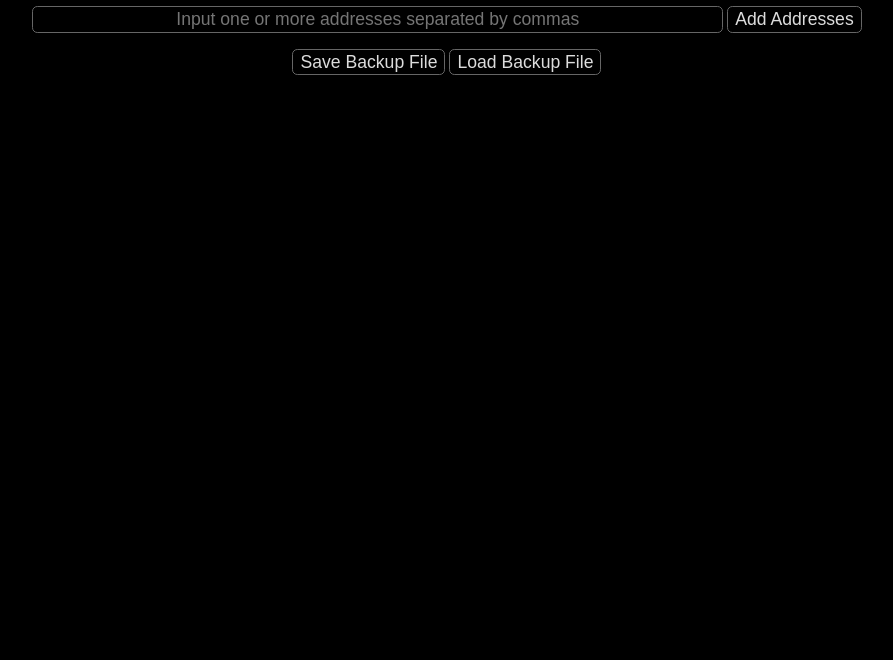
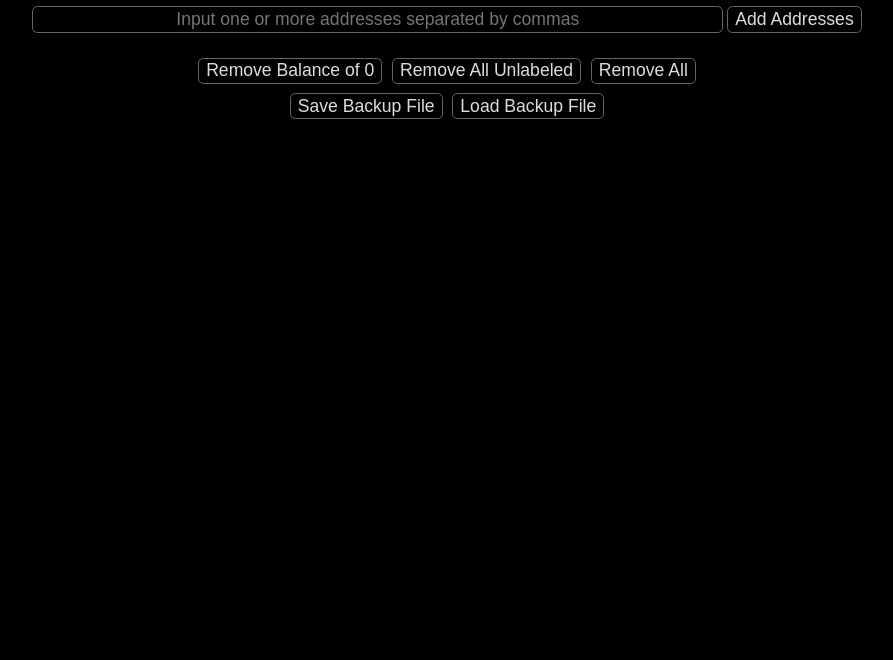
Before and after one commit to matrm/bitcoin-address-watcher, a plain HTML site: page index.html in a window 1280 px wide. Shown: the part 140-800 px from the top of the page, without its empty margins (193-1086 px from the left). Drawn offline with Linux system fonts and the light colour scheme.

Commit message:
Buttons to remove addresses.

```diff
--- a/index.html
+++ b/index.html
@@ -276,6 +276,36 @@
 			addressesTable.innerHTML = tableInnerHTML;
 		}
 
+		function removeAddressInfosBalanceOfZero() {
+			if (!confirm('Remove addresses with a balance of 0?'))
+			{
+				return;
+			}
+			render(
+				getAddressInfosFromLocalStorage().filter(address => address.balance),
+				getPriceFromLocalStorage()
+			);
+		}
+
+		function removeAddressInfosUnlabeled() {
+			if (!confirm('Remove addresses without a label?'))
+			{
+				return;
+			}
+			render(
+				getAddressInfosFromLocalStorage().filter(address => address.label),
+				getPriceFromLocalStorage()
+			);
+		}
+
+		function removeAddressInfos() {
+			if (!confirm('Remove all addresses?'))
+			{
+				return;
+			}
+			render(/* addressInfos */[], getPriceFromLocalStorage());
+		}
+
 		function removeAddressInfosIndex(index) {
 			if (
 				new Date().getTime() > confirmDeletingAddressAfterTime &&
@@ -394,7 +424,7 @@
 
 		table {
 			background: #002;
-			margin: 0 auto 0.5em;
+			margin: 0 auto 0.4em;
 			border: 0.1em solid #666;
 			border-spacing: 0.2em;
 			font-size: 1.1em;
@@ -489,6 +519,10 @@
 		.labelInputButton {
 			cursor: pointer;
 		}
+
+		.bottomButton {
+			margin: 0.5em 0.16em 0;
+		}
 	</style>
 
 </head>
@@ -509,14 +543,27 @@
 		<table id="addressesTable">
 		</table>
 
-		<input id="saveBackupFileButton" class="labelInput labelInputButton" type="button" value="Save Backup File"
+		<input class="labelInput labelInputButton bottomButton" type="button" value="Remove Balance of 0"
+			onclick="removeAddressInfosBalanceOfZero()" />
+
+		<input class="labelInput labelInputButton bottomButton" type="button" value="Remove All Unlabeled"
+			onclick="removeAddressInfosUnlabeled()" />
+
+		<input class="labelInput labelInputButton bottomButton" type="button" value="Remove All"
+			onclick="removeAddressInfos()" />
+
+		<br>
+
+		<input class="labelInput labelInputButton bottomButton" type="button" value="Save Backup File"
 			onclick="backupToFile()" />
 
-		<label class="labelInput labelInputButton">
-			<input id="loadBackupFileButton" style="display: none;" type="file" accept=".json,.txt"
+		<label class="labelInput labelInputButton bottomButton">
+			<input style="display: none;" type="file" accept=".json,.txt"
 				onchange="loadFromFileAndRender(event.target)" />
 			Load Backup File
 		</label>
+
+		<br>
 
 	</div>
 
```
